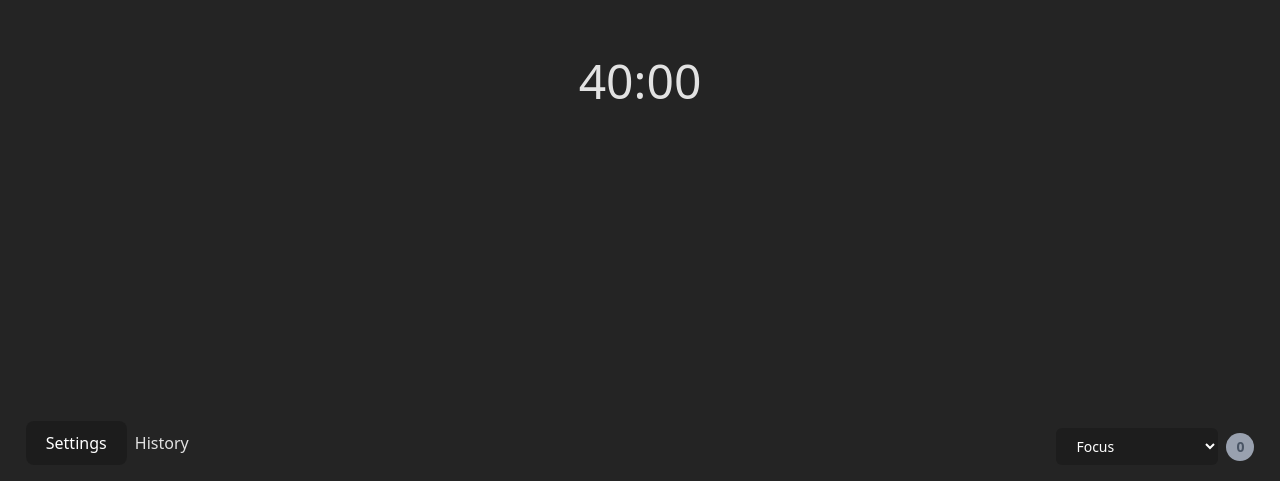
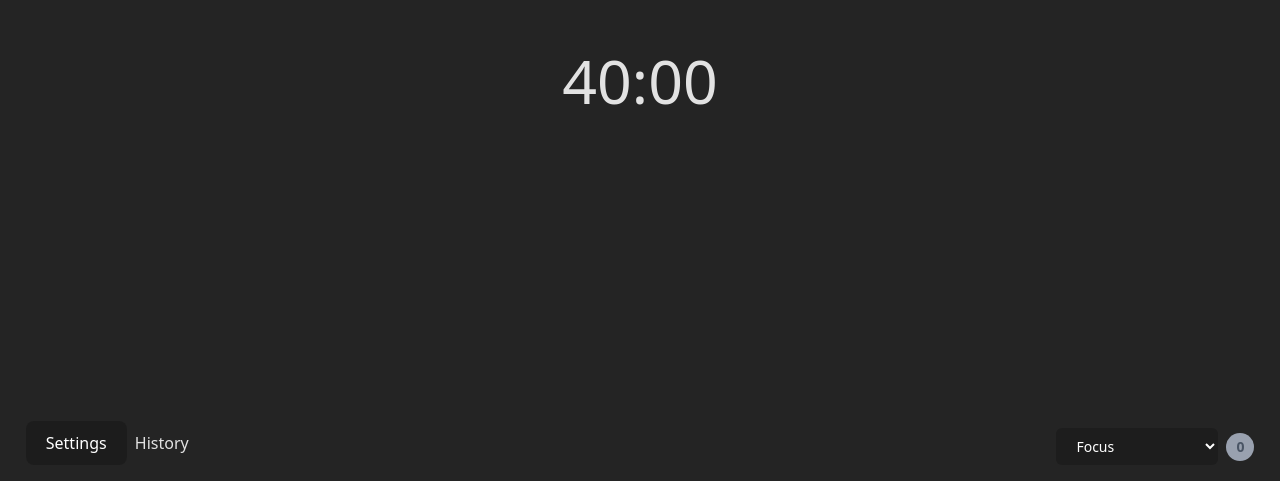
Before and after one commit to literandltx/timer-frontend-react, a React (Vite) app: page / in a window 1280 px wide. Shown: the part 319-800 px from the top of the page. Built offline with nearby package versions, Linux system fonts and the light colour scheme.

Commit message:
feat: improve timer size (#2)

```diff
--- a/src/components/HistoryList.tsx
+++ b/src/components/HistoryList.tsx
@@ -6,7 +6,7 @@ type HistoryListProps = {
     onClearAll: () => void;
     onClearToday: () => void;
     onDeleteEntry: (index: number) => void;
-    onEditEntry: (index: number, newTime: number) => void; // Add this type
+    onEditEntry: (index: number, newTime: number) => void;
 };
 
 export default function HistoryList({history, onClearAll, onClearToday, onDeleteEntry, onEditEntry}: HistoryListProps) {
--- a/src/components/CountdownTimer.module.css
+++ b/src/components/Timer.module.css
@@ -8,14 +8,23 @@
     top: 50%;
     left: 50%;
     transform: translate(-50%, -50%);
+
+    padding: 6rem;
+
+    display: flex;
+    justify-content: center;
+    align-items: center;
 }
 
 .container:active {
-    transform: translate(-50%, -50%) scale(0.99);
+    transform: translate(-50%, -50%) scale(0.98);
 }
 
 .timerText {
     font-family: system-ui, sans-serif;
-    font-size: 3rem;
     margin: 0;
+
+    font-size: clamp(3rem, 3.5vw + 1rem, 5rem);
+    font-variant-numeric: tabular-nums;
+    font-feature-settings: "tnum";
 }
--- a/src/components/Timer.tsx
+++ b/src/components/Timer.tsx
@@ -1,5 +1,5 @@
 import {useState, useEffect} from 'react';
-import styles from './CountdownTimer.module.css';
+import styles from './Timer.module.css';
 
 export type TimerData = {
     label: string;
@@ -16,7 +16,7 @@ type CountdownTimerProps = {
     onReset: (data: TimerData) => void;
 };
 
-function CountdownTimer({timeAmount, label, timestamp, onFinish, onReset}: CountdownTimerProps) {
+function Timer({timeAmount, label, timestamp, onFinish, onReset}: CountdownTimerProps) {
     const [timeLeft, setTimeLeft] = useState<number>(timeAmount);
     const [isRunning, setIsRunning] = useState<boolean>(false);
 
@@ -71,4 +71,4 @@ function CountdownTimer({timeAmount, label, timestamp, onFinish, onReset}: Count
     );
 }
 
-export default CountdownTimer;
+export default Timer;
--- a/src/pages/Home.tsx
+++ b/src/pages/Home.tsx
@@ -2,7 +2,7 @@ import './Home.css'
 import {useEffect, useState, useRef} from "react";
 import {NavLink} from "react-router";
 
-import CountdownTimer, {type TimerData} from "../components/Timer.tsx";
+import Timer, {type TimerData} from "../components/Timer.tsx";
 import SettingModal from "../components/SettingModal.tsx";
 import LabelSelector from "../components/LabelSelector.tsx";
 import Counter from "../components/Counter.tsx";
@@ -127,7 +127,7 @@ function Home() {
 
     return (
         <div>
-            <CountdownTimer
+            <Timer
                 key={timeAmount}
                 timeAmount={timeAmount}
                 label={label}
```
